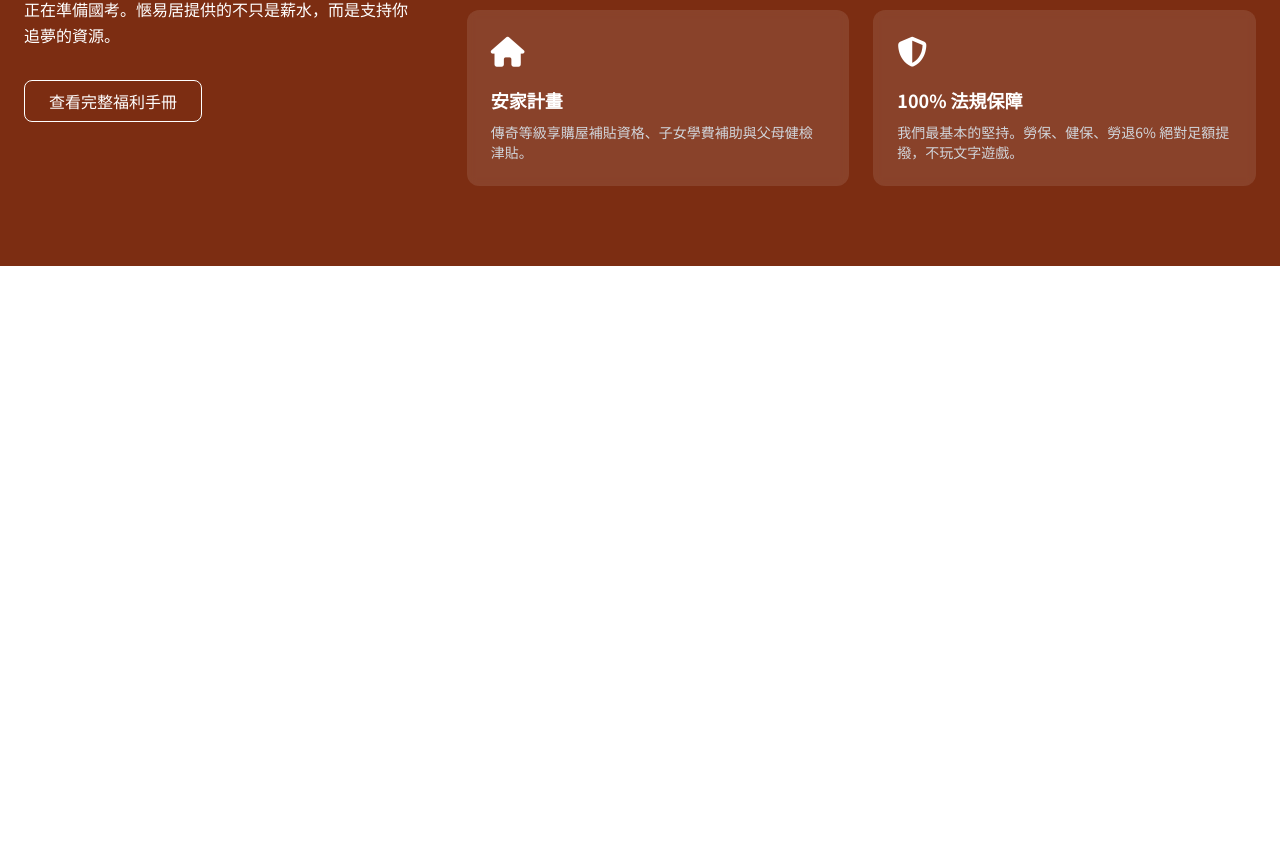
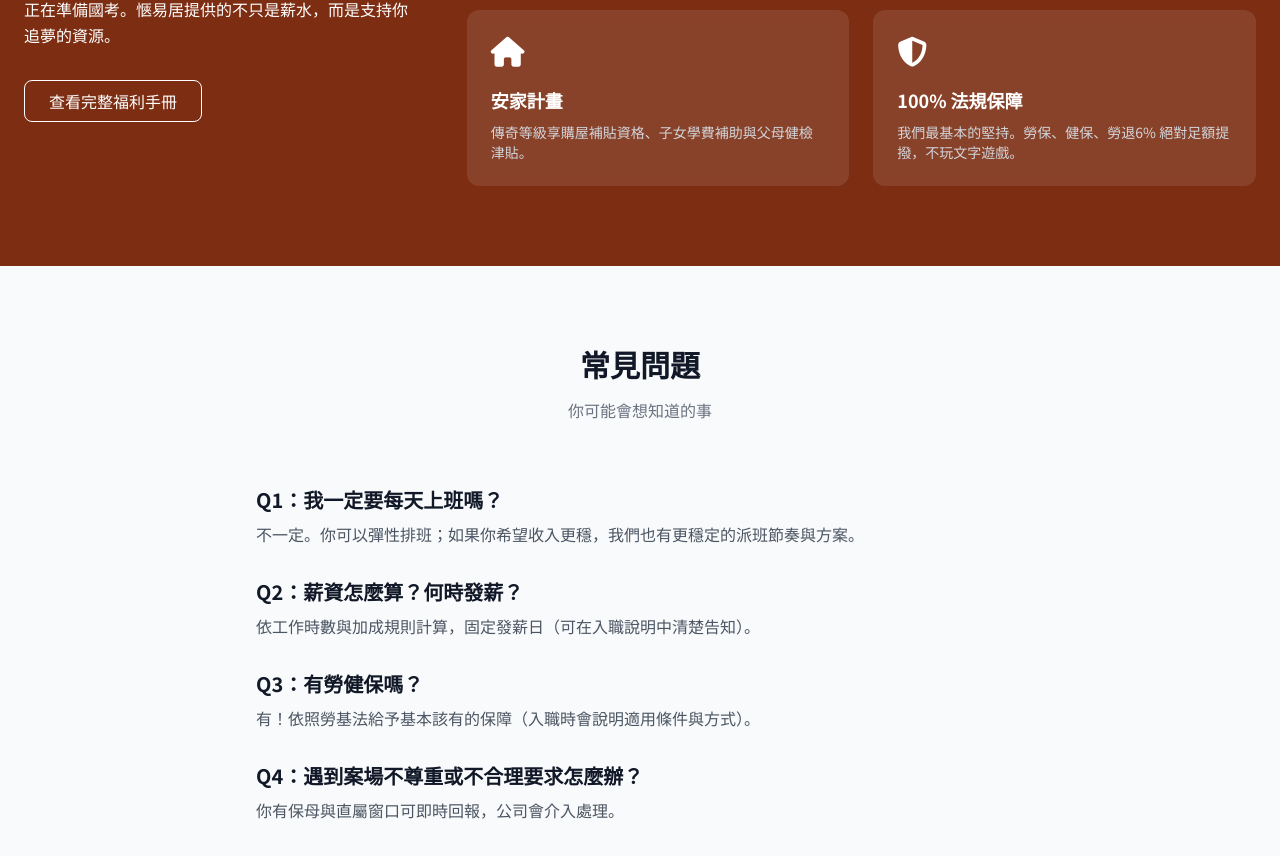
Before and after one commit to chentony882266/doclick, a React (Vite) app: page /talent in a window 1280 px wide. Shown: the part 1938-2794 px from the top of the page. Before the commit the page ends 2204 px from the top, so only its background shows below. Built offline with nearby package versions, Linux system fonts and the light colour scheme.

Commit message:
feat: add FAQ section to talent page

```diff
--- a/src/components/TalentPage.jsx
+++ b/src/components/TalentPage.jsx
@@ -17,6 +17,7 @@ const TalentPage = ({ onBack }) => {
                         <a href="#vision" className="hover:text-talent-600">願景</a>
                         <a href="#levels" className="hover:text-talent-600">分級制度</a>
                         <a href="#benefits" className="hover:text-talent-600">地圖卡福利</a>
+                        <a href="#faq" className="hover:text-talent-600">常見問題</a>
                     </div>
                     <Link to="/register" className="bg-talent-600 text-white px-4 py-2 rounded-full text-sm font-bold hover:bg-talent-700 shadow-md shadow-talent-500/30">
                         立即加入
@@ -191,6 +192,58 @@ const TalentPage = ({ onBack }) => {
                     </div>
                 </div>
             </section>
+
+            {/* FAQ Section */}
+            <section id="faq" className="py-20 bg-gray-50">
+                <div className="container mx-auto px-6">
+                    <div className="text-center mb-16">
+                        <h2 className="text-3xl font-bold text-gray-900">常見問題</h2>
+                        <p className="text-gray-500 mt-4">你可能會想知道的事</p>
+                    </div>
+                    <div className="max-w-3xl mx-auto space-y-8">
+                        <div>
+                            <h3 className="text-xl font-bold text-gray-900 mb-2">Q1：我一定要每天上班嗎？</h3>
+                            <p className="text-gray-600">不一定。你可以彈性排班；如果你希望收入更穩，我們也有更穩定的派班節奏與方案。</p>
+                        </div>
+                        <div>
+                            <h3 className="text-xl font-bold text-gray-900 mb-2">Q2：薪資怎麼算？何時發薪？</h3>
+                            <p className="text-gray-600">依工作時數與加成規則計算，固定發薪日（可在入職說明中清楚告知）。</p>
+                        </div>
+                        <div>
+                            <h3 className="text-xl font-bold text-gray-900 mb-2">Q3：有勞健保嗎？</h3>
+                            <p className="text-gray-600">有！依照勞基法給予基本該有的保障（入職時會說明適用條件與方式）。</p>
+                        </div>
+                        <div>
+                            <h3 className="text-xl font-bold text-gray-900 mb-2">Q4：遇到案場不尊重或不合理要求怎麼辦？</h3>
+                            <p className="text-gray-600">你有保母與直屬窗口可即時回報，公司會介入處理。</p>
+                        </div>
+                        <div>
+                            <h3 className="text-xl font-bold text-gray-900 mb-2">Q5：我沒有經驗可以做嗎？</h3>
+                            <p className="text-gray-600">可以。部分職能有新人訓練與上工支持。</p>
+                        </div>
+                        <div>
+                            <h3 className="text-xl font-bold text-gray-900 mb-2">Q6：什麼是地圖卡等級？</h3>
+                            <p className="text-gray-600">你在愜易居的工時會終身累積，達到門檻就升級並解鎖福利與機會。</p>
+                        </div>
+                        <div>
+                            <h3 className="text-xl font-bold text-gray-900 mb-2">Q7：我能從派遣變成正職嗎？</h3>
+                            <p className="text-gray-600">可以。我們提供清楚的累積與轉正路徑，讓你用表現爭取轉正，而不是只靠一次面試。</p>
+                        </div>
+                        <div>
+                            <h3 className="text-xl font-bold text-gray-900 mb-2">Q8：會不會很不穩定、沒班上？</h3>
+                            <p className="text-gray-600">我們會依你的參與程度與履約狀況提供不同派班優先權；越穩定的人越能拿到穩定的派班。</p>
+                        </div>
+                        <div>
+                            <h3 className="text-xl font-bold text-gray-900 mb-2">Q9：我可以介紹朋友加入嗎？</h3>
+                            <p className="text-gray-600">可以，並有對應的介紹獎勵與制度。</p>
+                        </div>
+                        <div>
+                            <h3 className="text-xl font-bold text-gray-900 mb-2">Q10：我要怎麼開始？</h3>
+                            <p className="text-gray-600">點擊「立即加入」，填寫資料後我們會聯繫你安排下一步。</p>
+                        </div>
+                    </div>
+                </div>
+            </section>
         </div>
     );
 };
```
